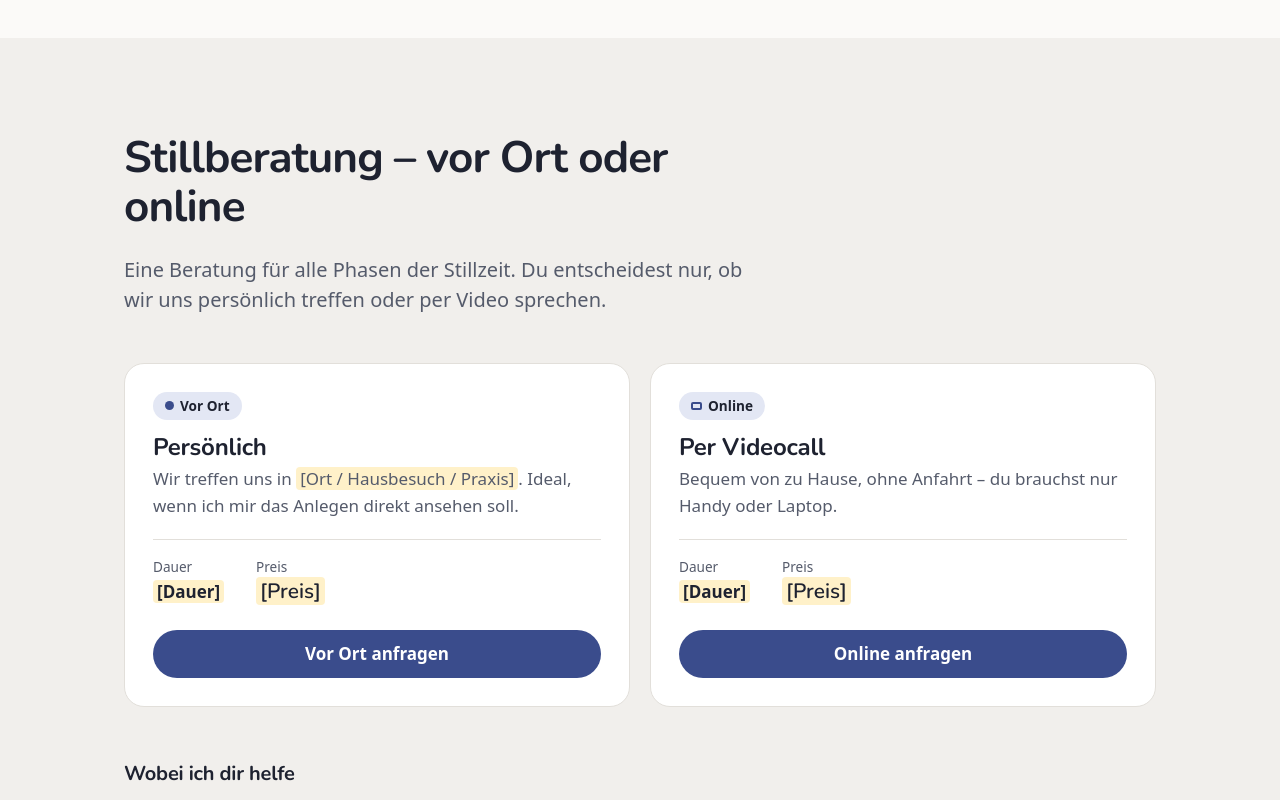
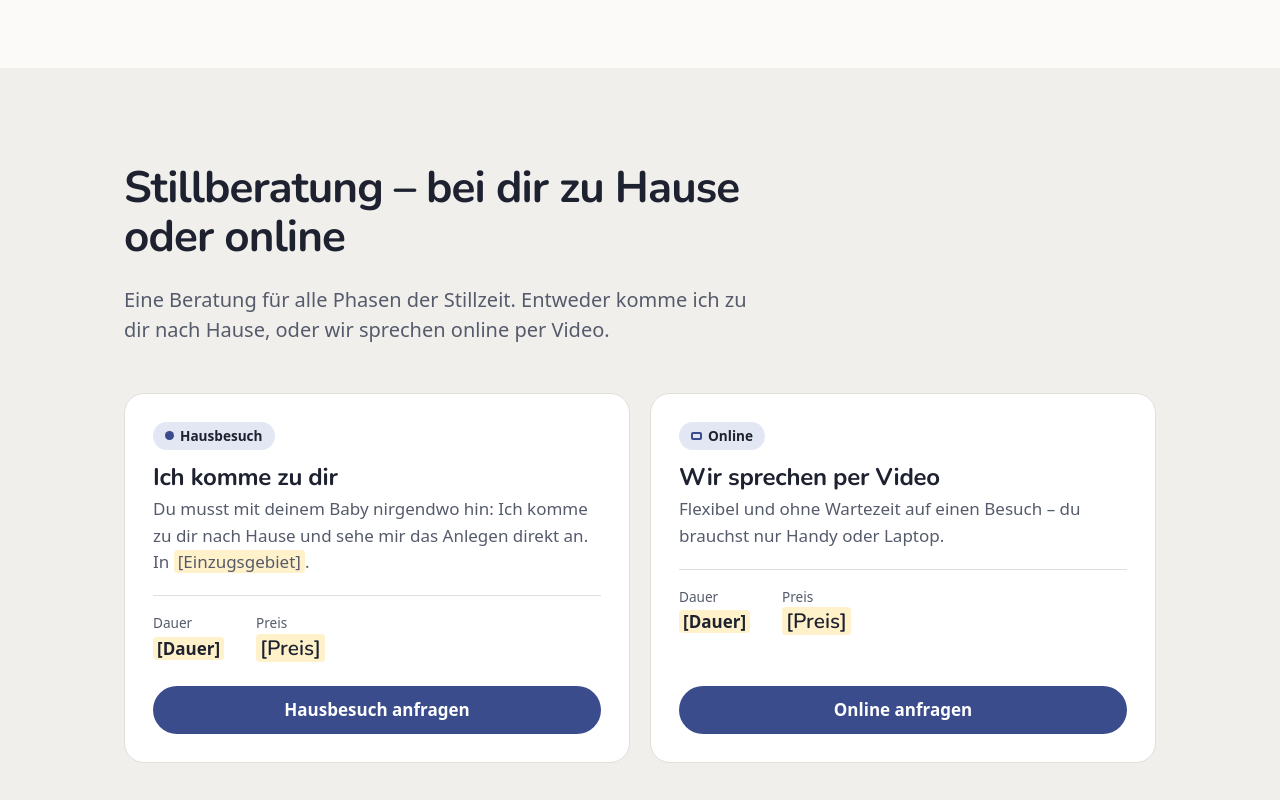
Before and after one commit to ps-Softworks/rund-ums-stillen, a plain HTML site: page index.html in a window 1280 px wide. Shown: the part 580-1380 px from the top of the page. Drawn offline with Linux system fonts and the light colour scheme.

Commit message:
Präsenz-Variante ist der Hausbesuch: Vor Ort überall durch Hausbesuch ersetzt
Co-Authored-By: Claude Opus 5.5 <noreply@anthropic.com>

```diff
--- a/assets/main.js
+++ b/assets/main.js
@@ -24,7 +24,7 @@
   if (!form) return;
   var status = form.querySelector(".form-status");
 
-  // "Vor Ort / Online anfragen" wählt das Format im Formular vor
+  // "Hausbesuch / Online anfragen" wählt das Format im Formular vor
   document.querySelectorAll("[data-format]").forEach(function (btn) {
     btn.addEventListener("click", function () {
       var radio = form.querySelector('input[name="format"][value="' + btn.dataset.format + '"]');
--- a/index.html
+++ b/index.html
@@ -31,7 +31,7 @@
     <div class="wrap hero-grid">
       <div>
         <h1 id="hero-title">Stillen braucht Zeit. Ich nehme sie mir.</h1>
-        <p class="sub">Ich bin Inna Singer und begleite dich rund ums Stillen – von der Schwangerschaft bis zum letzten Mal Anlegen. Vor Ort in <span class="ph">[Region]</span> oder online.</p>
+        <p class="sub">Ich bin Inna Singer und begleite dich rund ums Stillen – von der Schwangerschaft bis zum letzten Mal Anlegen. Bei dir zu Hause in <span class="ph">[Region]</span> oder online.</p>
         <div class="hero-actions">
           <a class="btn btn-primary" href="#anfrage">Termin anfragen</a>
           <a class="btn btn-plain" href="#angebot">Was ich anbiete</a>
@@ -64,29 +64,29 @@
     </div>
   </section>
 
-  <!-- Angebot: eine Stillberatung, vor Ort oder online -->
+  <!-- Angebot: eine Stillberatung, Hausbesuch oder online -->
   <section class="alt" id="angebot" aria-labelledby="angebot-title">
     <div class="wrap">
       <div class="section-head">
-        <h2 id="angebot-title">Stillberatung – vor Ort oder online</h2>
-        <p class="sub">Eine Beratung für alle Phasen der Stillzeit. Du entscheidest nur, ob wir uns persönlich treffen oder per Video sprechen.</p>
+        <h2 id="angebot-title">Stillberatung – bei dir zu Hause oder online</h2>
+        <p class="sub">Eine Beratung für alle Phasen der Stillzeit. Entweder komme ich zu dir nach Hause, oder wir sprechen online per Video.</p>
       </div>
 
       <div class="offer">
         <article class="format-card">
-          <span class="tag tag-place">Vor Ort</span>
-          <h3>Persönlich</h3>
-          <p>Wir treffen uns in <span class="ph">[Ort / Hausbesuch / Praxis]</span>. Ideal, wenn ich mir das Anlegen direkt ansehen soll.</p>
+          <span class="tag tag-place">Hausbesuch</span>
+          <h3>Ich komme zu dir</h3>
+          <p>Du musst mit deinem Baby nirgendwo hin: Ich komme zu dir nach Hause und sehe mir das Anlegen direkt an. In <span class="ph">[Einzugsgebiet]</span>.</p>
           <dl class="facts-row">
             <div><dt>Dauer</dt><dd><span class="ph">[Dauer]</span></dd></div>
             <div><dt>Preis</dt><dd class="price"><span class="ph">[Preis]</span></dd></div>
           </dl>
-          <a class="btn btn-primary" href="#anfrage" data-format="Vor Ort">Vor Ort anfragen</a>
+          <a class="btn btn-primary" href="#anfrage" data-format="Hausbesuch">Hausbesuch anfragen</a>
         </article>
         <article class="format-card">
           <span class="tag tag-online">Online</span>
-          <h3>Per Videocall</h3>
-          <p>Bequem von zu Hause, ohne Anfahrt – du brauchst nur Handy oder Laptop.</p>
+          <h3>Wir sprechen per Video</h3>
+          <p>Flexibel und ohne Wartezeit auf einen Besuch – du brauchst nur Handy oder Laptop.</p>
           <dl class="facts-row">
             <div><dt>Dauer</dt><dd><span class="ph">[Dauer]</span></dd></div>
             <div><dt>Preis</dt><dd class="price"><span class="ph">[Preis]</span></dd></div>
@@ -135,7 +135,7 @@
       <ol class="steps">
         <li>
           <h3>Anfrage senden</h3>
-          <p>Wähle vor Ort oder online und wann es dir passt. Dauert eine Minute.</p>
+          <p>Wähle Hausbesuch oder online und wann es dir passt. Dauert eine Minute.</p>
         </li>
         <li>
           <h3>Ich melde mich</h3>
@@ -143,7 +143,7 @@
         </li>
         <li>
           <h3>Wir beraten</h3>
-          <p>Vor Ort oder online – in Ruhe, ohne Zeitdruck.</p>
+          <p>Bei dir zu Hause oder online – in Ruhe, ohne Zeitdruck.</p>
         </li>
       </ol>
     </div>
@@ -169,7 +169,7 @@
         <fieldset>
           <legend>Wie möchtest du beraten werden?</legend>
           <div class="chips">
-            <label class="chip"><input type="radio" name="format" value="Vor Ort" checked><span>Vor Ort</span></label>
+            <label class="chip"><input type="radio" name="format" value="Hausbesuch" checked><span>Hausbesuch</span></label>
             <label class="chip"><input type="radio" name="format" value="Online"><span>Online</span></label>
           </div>
         </fieldset>
```
Also changed, not shown: 1 other file.
